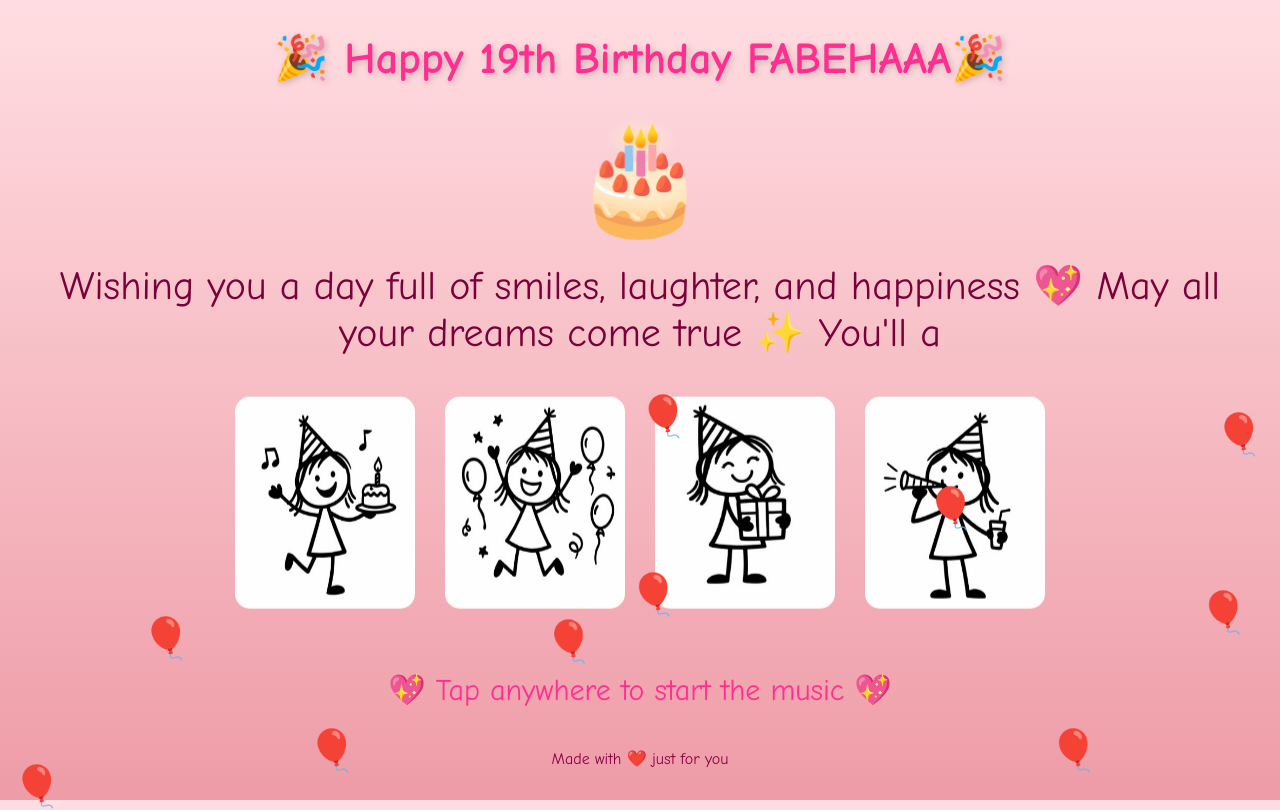
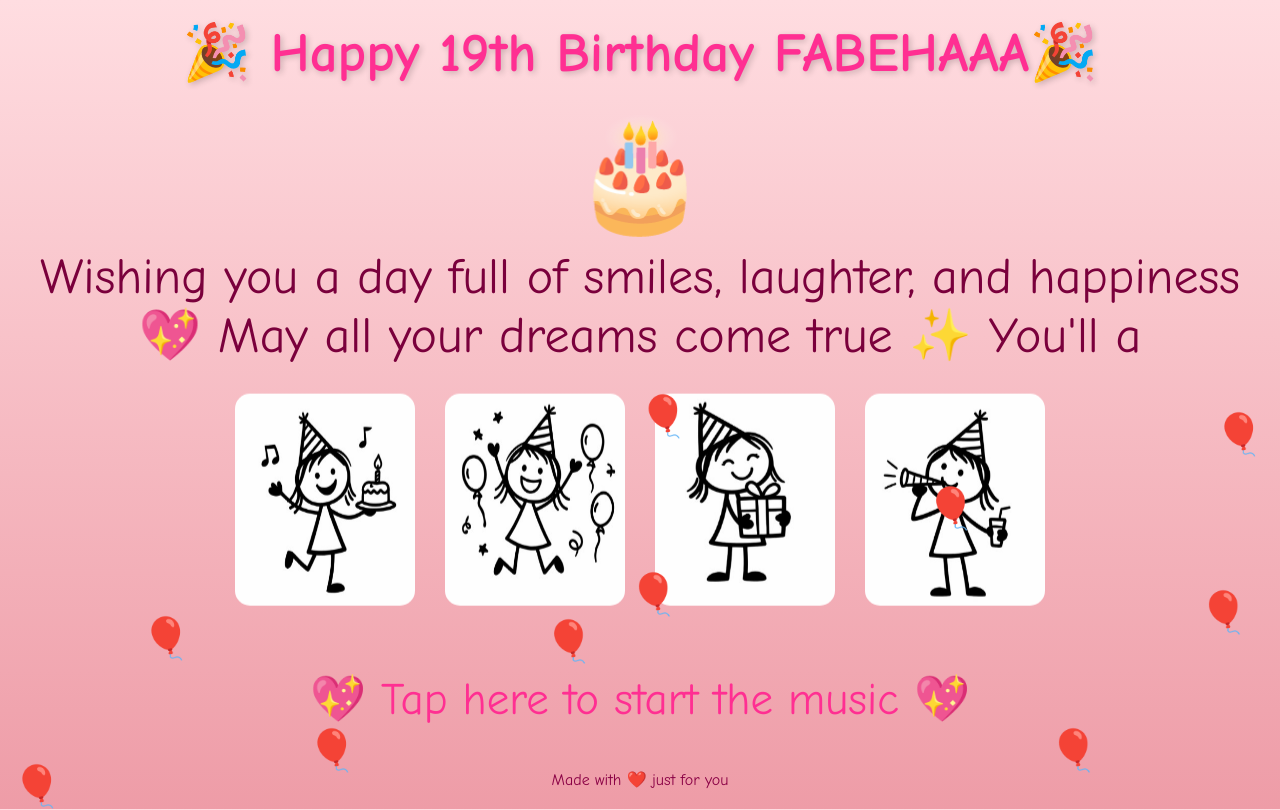
Before and after one commit to SMAY07/birthday-surprise, a plain HTML site: page index.html in a window 1280 px wide. Drawn offline with Linux system fonts and the light colour scheme.

Commit message:
Update index.html

```diff
--- a/index.html
+++ b/index.html
@@ -24,14 +24,14 @@ body {
 
 h1 {
   margin-top: 20px;
-  font-size: 44px;
+  font-size: 55px;
   color: #ff2f92;
   text-shadow: 2px 2px 6px rgba(0,0,0,0.2);
 }
 
 
 #message {
-  font-size: 40px;
+  font-size: 50px;
   margin: 20px;
   color: #7a003c;
   animation: fadeIn 4s;
@@ -114,8 +114,8 @@ h1 {
   <source src="song.mp3" type="audio/mpeg">
 </audio>
 
-<p onclick="playMusic()" style="cursor:pointer; font-size:30px; color:#ff2f92;">
-💖 Tap anywhere to start the music 💖
+<p onclick="playMusic()" style="cursor:pointer; font-size:45px; color:#ff2f92;">
+💖 Tap here to start the music 💖
 </p>
 
 <script>
```
